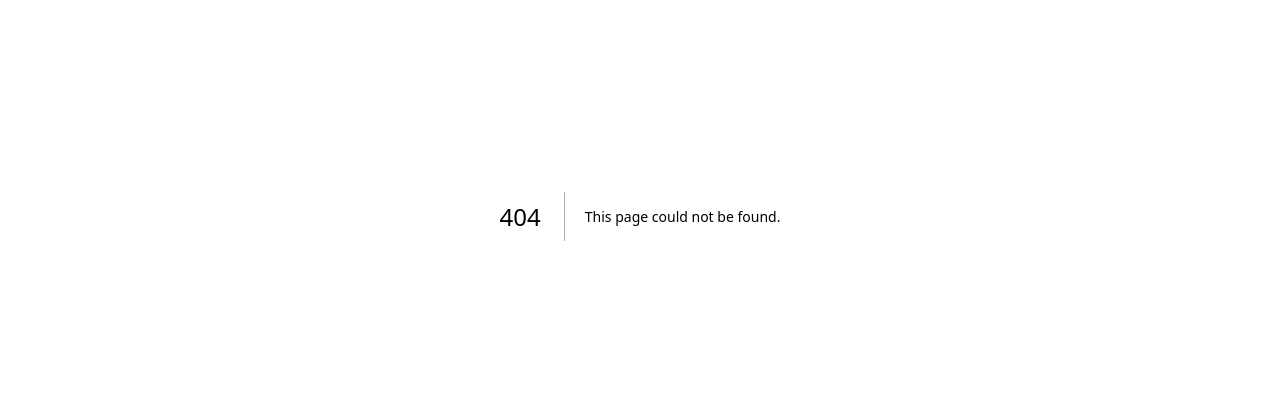
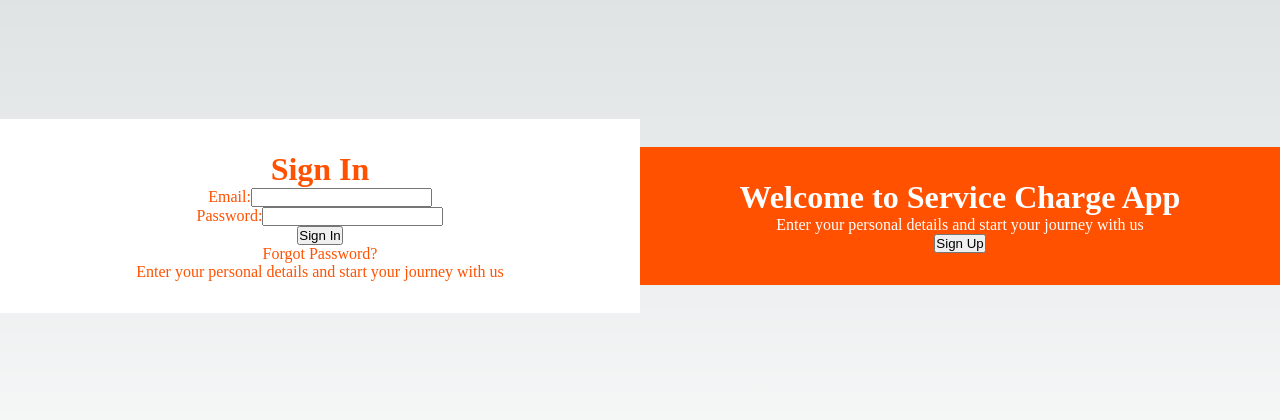
Before and after one commit to StarGaze870/ServiceChargeApp, a Next.js app in the folder frontend/: page /Login in a window 1280 px wide. Before the commit this address had no page. Shown: the part 184-604 px from the top of the page. Built offline with nearby package versions, Linux system fonts and the light colour scheme.

Commit message:
this is the log in page

```diff
--- /dev/null
+++ b/frontend/src/pages/Login.js
@@ -0,0 +1,51 @@
+import React, { useState } from "react";
+import styles from "@/styles/Login.module.css";
+
+function Login() {
+  const [credentials, setCredentials] = useState({
+    email: "",
+    password: ""
+  });
+
+  // handle form submission
+  const handleSubmit = (event) => {
+    event.preventDefault();
+    // add code to submit the form data to the backend API
+  };
+
+  // handle form input changes
+  const handleChange = (event) => {
+    const { name, value } = event.target;
+    setCredentials(prevCredentials => ({
+      ...prevCredentials,
+      [name]: value
+    }));
+  };
+
+  return (
+    <div className={styles.container}>
+      <div className={styles.left}>
+        <h1>Sign In</h1>
+        <form onSubmit={handleSubmit}>
+          <div>
+            <label htmlFor="email">Email:</label>
+            <input type="email" id="email" name="email" value={credentials.email} onChange={handleChange} required />
+          </div>
+          <div>
+            <label htmlFor="password">Password:</label>
+            <input type="password" id="password" name="password" value={credentials.password} onChange={handleChange} required />
+          </div>
+          <button type="submit">Sign In</button>
+        </form>
+        <a href="#">Forgot Password?</a>
+        <p>Enter your personal details and start your journey with us</p>
+      </div>
+      <div className={styles.right}>
+        <h1>Welcome to <strong>Service Charge App</strong></h1>
+        <p>Enter your personal details and start your journey with us</p>
+        <button>Sign Up</button>
+      </div>
+    </div>
+  );
+
+}  export default Login;
```
